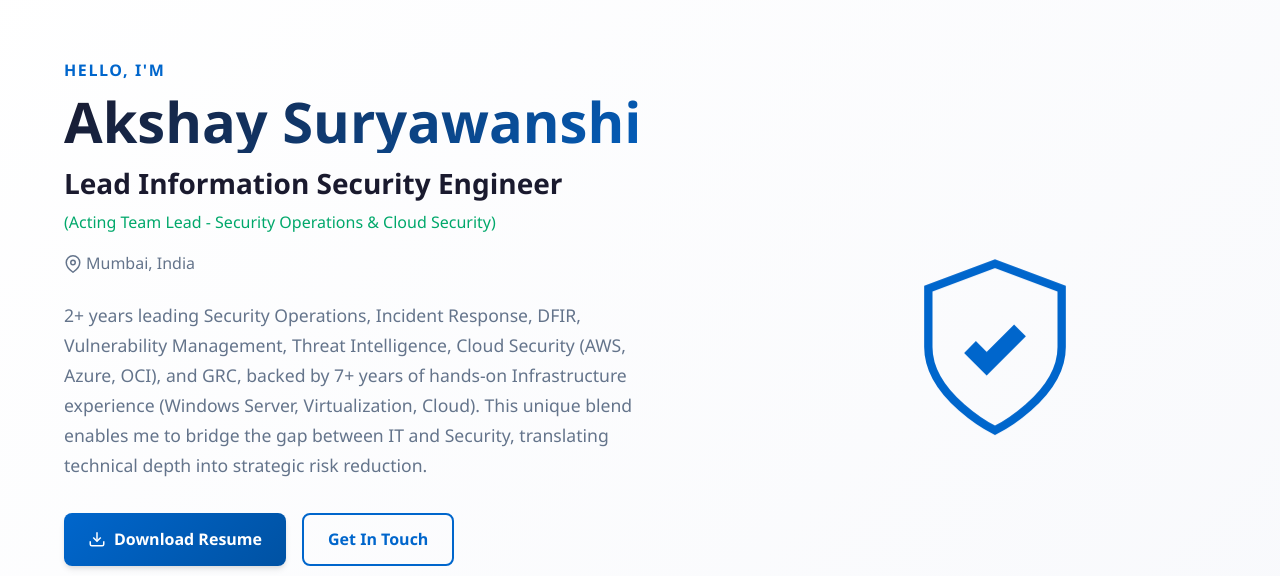
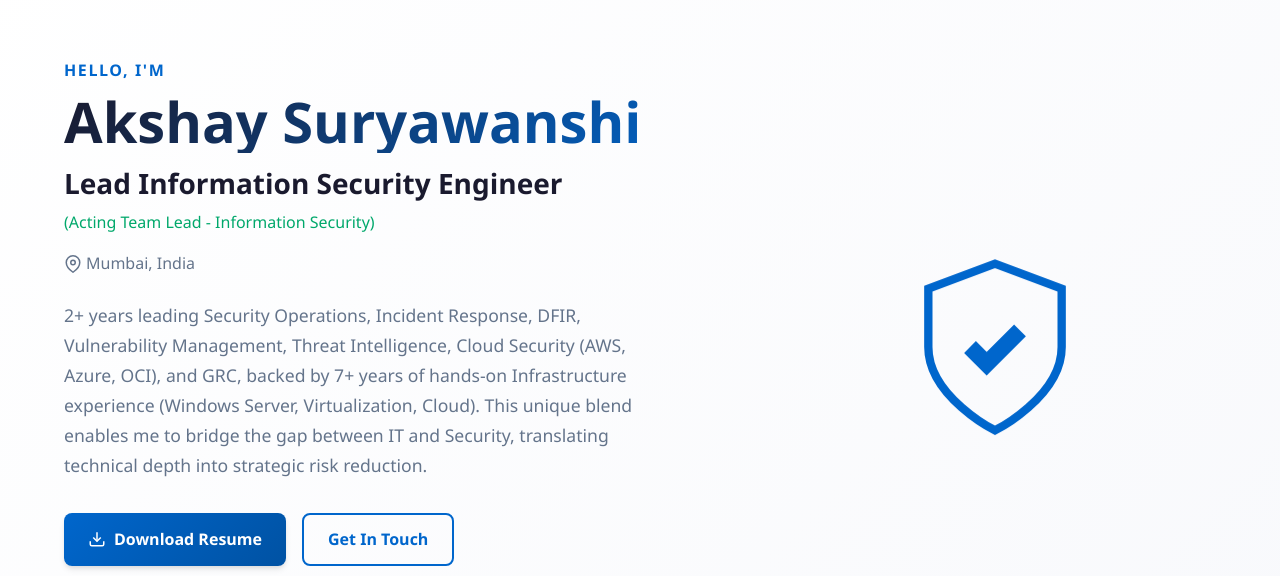
Before and after one commit to This-is-Akshay/Akshay_Suryawanshi, a plain HTML site: page index.html in a window 1280 px wide. Shown: the part 74-650 px from the top of the page. Drawn offline with Linux system fonts and the light colour scheme.

Commit message:
Updated tagline to Acting Team Lead - Information Security

```diff
--- a/index.html
+++ b/index.html
@@ -85,7 +85,7 @@
                     <span class="hero__subtitle">Hello, I'm</span>
                     <h1 class="hero__title">Akshay Suryawanshi</h1>
                     <p class="hero__role">Lead Information Security Engineer</p>
-                    <p class="hero__tagline">(Acting Team Lead - Security Operations & Cloud Security)</p>
+                    <p class="hero__tagline">(Acting Team Lead - Information Security)</p>
 
                     <div class="hero__location">
                         <svg class="icon" width="18" height="18" viewBox="0 0 24 24" fill="none" stroke="currentColor" stroke-width="2">
```
